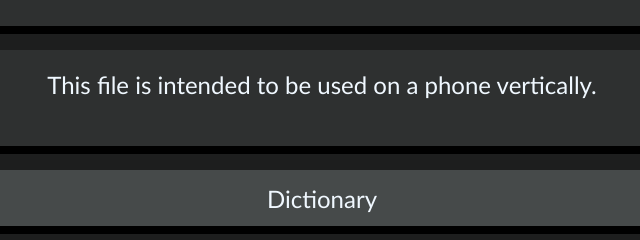
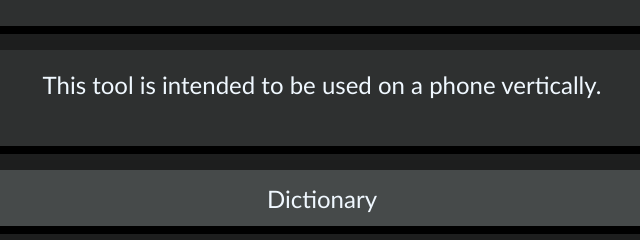
Before and after one commit to richardliner/vocab, a plain HTML site: page index.html in a window 1280 px wide. Shown: the part 166-406 px from the top of the page, 294-934 px from the left. Drawn offline with Linux system fonts and the light colour scheme.

Commit message:
Update index.html

```diff
--- a/index.html
+++ b/index.html
@@ -546,7 +546,7 @@
         </div>
 
         <div class="textbox" style="width: 90vw; height: 7vh;">
-            <p>This file is intended to be used on a phone vertically.</p>
+            <p>This tool is intended to be used on a phone vertically.</p>
         </div>
 
         <button style="width: 90vw; height: 7vh;" id="dict">
```
